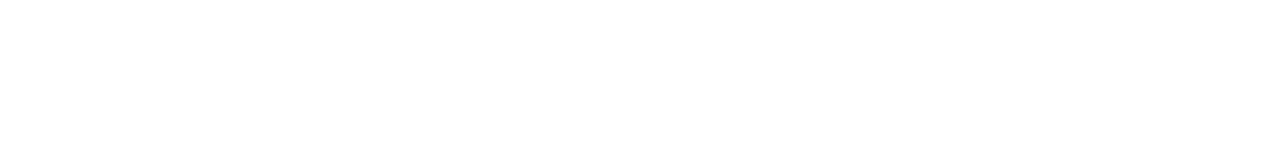
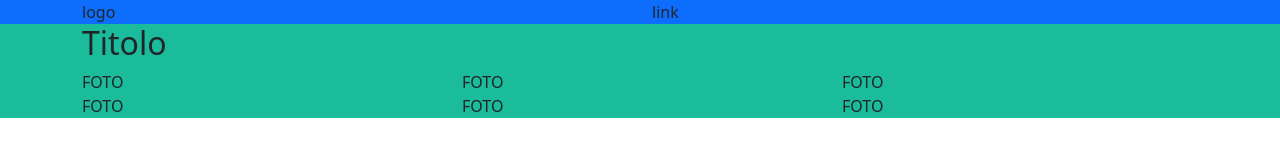
Before and after one commit to Marcomagnano93/html-css-bootstrap-freelancer, a plain HTML site: page index.html in a window 1280 px wide. Drawn offline with nearby package versions, Linux system fonts and the light colour scheme.

Commit message:
ADD: header, main header section skeleton

```diff
--- a/css/style.css
+++ b/css/style.css
@@ -0,0 +1,8 @@
+
+:root {
+    --bg-acqua: #1ABC9C;
+}
+
+.main_header {
+    background-color: var(--bg-acqua);
+}
--- a/index.html
+++ b/index.html
@@ -8,6 +8,43 @@
     <link rel="stylesheet" href="./css/style.css">
 </head>
 <body>
+<header class="bg-primary">
+    <div class="container container-lg container-xl">
+        <div class="row">
+            <div class="col">
+                <div class="logo">logo</div>
+            </div>
+            <div class="col">
+                <div class="link">link</div>
+            </div>
+        </div>
+    </div>
+</header>
+
+<main>
+    <section class="main_header">
+        <div class="container container-lg container-xl">
+            <div class="row">
+                <div class="col">
+                    <h2>Titolo</h2>
+                </div>
+            </div>
+        </div>
+
+        <div class="container container-lg container-xl mr-auto ml-auto">
+            <div class="row">
+                <div class="col-12 col-md-6 col-lg-4">FOTO</div>
+                <div class="col-12 col-md-6 col-lg-4">FOTO</div>
+                <div class="col-12 col-md-6 col-lg-4">FOTO</div>
+                <div class="col-12 col-md-6 col-lg-4">FOTO</div>
+                <div class="col-12 col-md-6 col-lg-4">FOTO</div>
+                <div class="col-12 col-md-6 col-lg-4">FOTO</div>
+            </div>
+        </div>
+
+
+    </section>
+</main>
 
 </body>
 </html>
```
